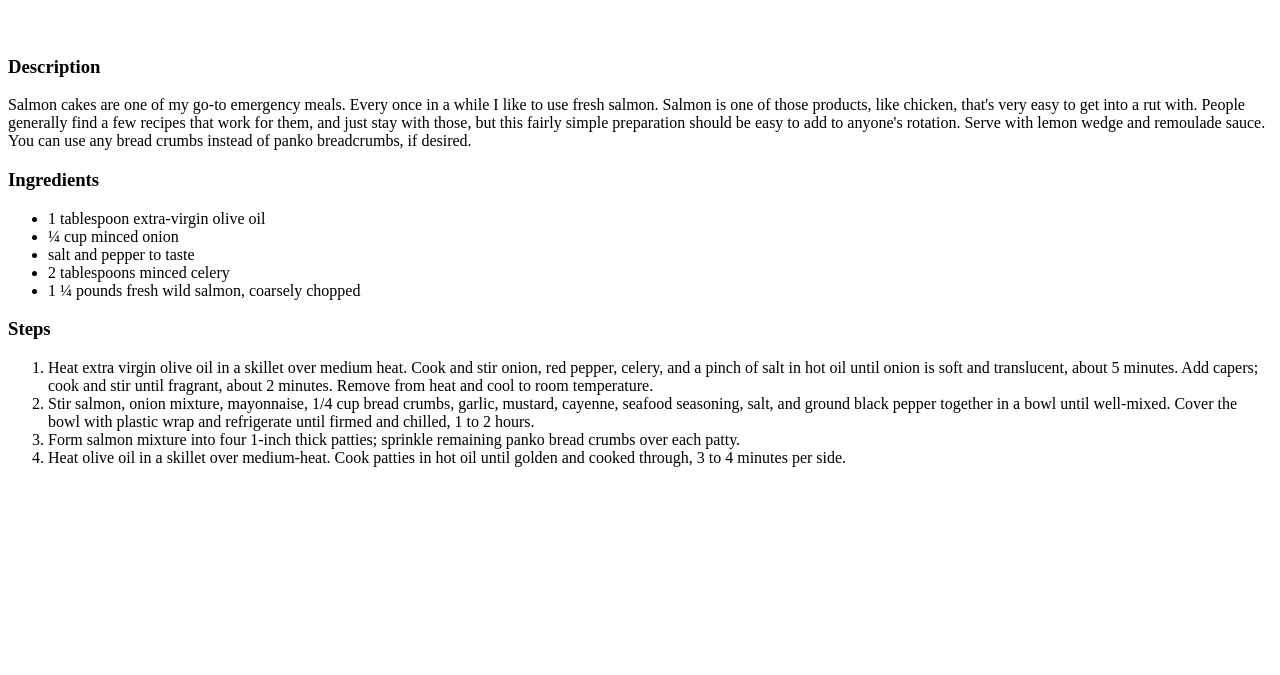
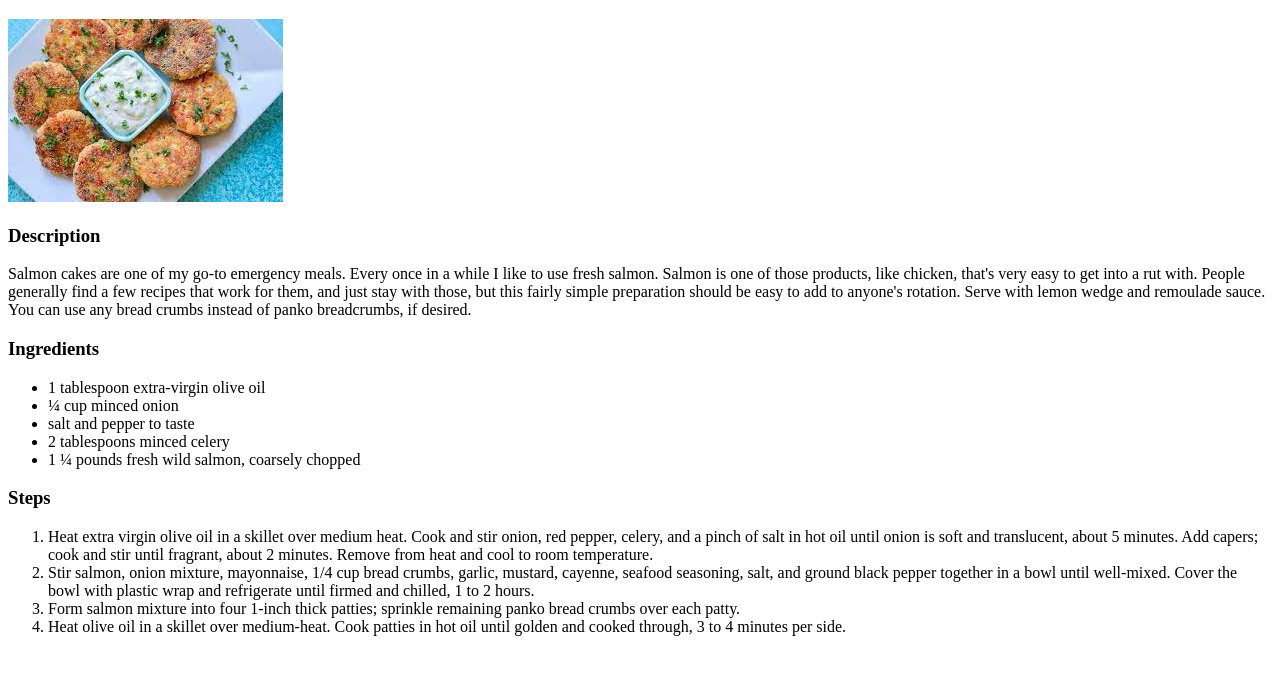
Before and after one commit to TajwarShah/odin-recipes, a plain HTML site: page recipes/baked-salmon.html in a window 1280 px wide. Shown: the part 61-736 px from the top of the page. Drawn offline with Linux system fonts and the light colour scheme; the site is published under a folder, as on GitHub Pages, so addresses that start at the root find nothing.

Commit message:
fix relative paths for images

```diff
--- a/recipes/baked-salmon.html
+++ b/recipes/baked-salmon.html
@@ -8,7 +8,7 @@
 </head>
 <body>
     <h1>Chef John's Fresh Salmon Cakes</h1>
-    <img src="/images/salmon-cakes.jpg" alt="">
+    <img src="../images/salmon-cakes.jpg" alt="">
     <h3>Description</h3>
     <p>Salmon cakes are one of my go-to emergency meals. Every once in a while I like to use fresh salmon. Salmon is one of those products, like chicken, that's very easy to get into a rut with. People generally find a few recipes that work for them, and just stay with those, but this fairly simple preparation should be easy to add to anyone's rotation. Serve with lemon wedge and remoulade sauce. You can use any bread crumbs instead of panko breadcrumbs, if desired.</p>
 
```
Also changed, not shown: recipes/coconut-soup.html (+1 -1 lines).
